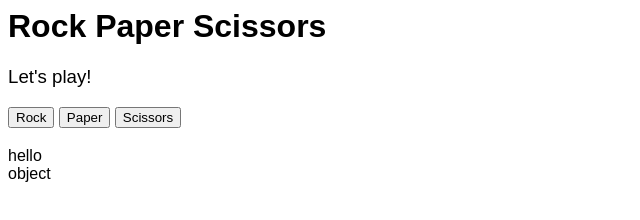
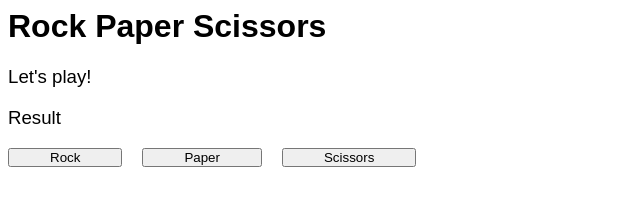
Before and after one commit to jeffclam/rockpaperscissors, a plain HTML site: page index.html in a window 1280 px wide. Shown: the whole page, without its empty margins (0-640 px from the left). Drawn offline with Linux system fonts and the light colour scheme.

Commit message:
Interactive buttons Rock, Paper, Scissors

```diff
--- a/index.html
+++ b/index.html
@@ -6,11 +6,7 @@
     <body>
         <h1>Rock Paper Scissors</h1>
         <p>Let's play!</p>
-        <div id="options">
-            <button id="rock">Rock</button>
-            <button id="paper">Paper</button>
-            <button id="scissors">Scissors</button>
-        </div>
+
         <p id="result"></p>
         <script src="script.js"></script>
     </body>
--- a/script.js
+++ b/script.js
@@ -1,9 +1,27 @@
-var buttons = document.getElementsByName("options");
-
 function println(text) {
     var ln = "<br>";
     document.write(text + ln);
 }
 
-println("hello");
-println(typeof buttons);
+var outcome = document.createElement("p");
+var outcomeText = document.createTextNode("Result");
+outcome.appendChild(outcomeText);
+document.body.appendChild(outcome);
+
+function setOutcome(result) {
+    outcomeText.nodeValue = result;
+}
+
+var options = ["Rock", "Paper", "Scissors"];
+var buttons = [];
+
+for (var i = 0; i < options.length; i++) {
+    buttons[i] = document.createElement("button");
+    var textNode = document.createTextNode(options[i]);
+    buttons[i].appendChild(textNode);
+    document.body.appendChild(buttons[i]);
+    buttons[i].addEventListener("click",
+        setOutcome.bind(null, options[i]));
+}
+
+println("");
--- a/style.css
+++ b/style.css
@@ -4,3 +4,7 @@
 p {
     font-size: 14pt;
 }
+button {
+    padding: 0 40px;
+    margin-right: 20px;
+}
```
